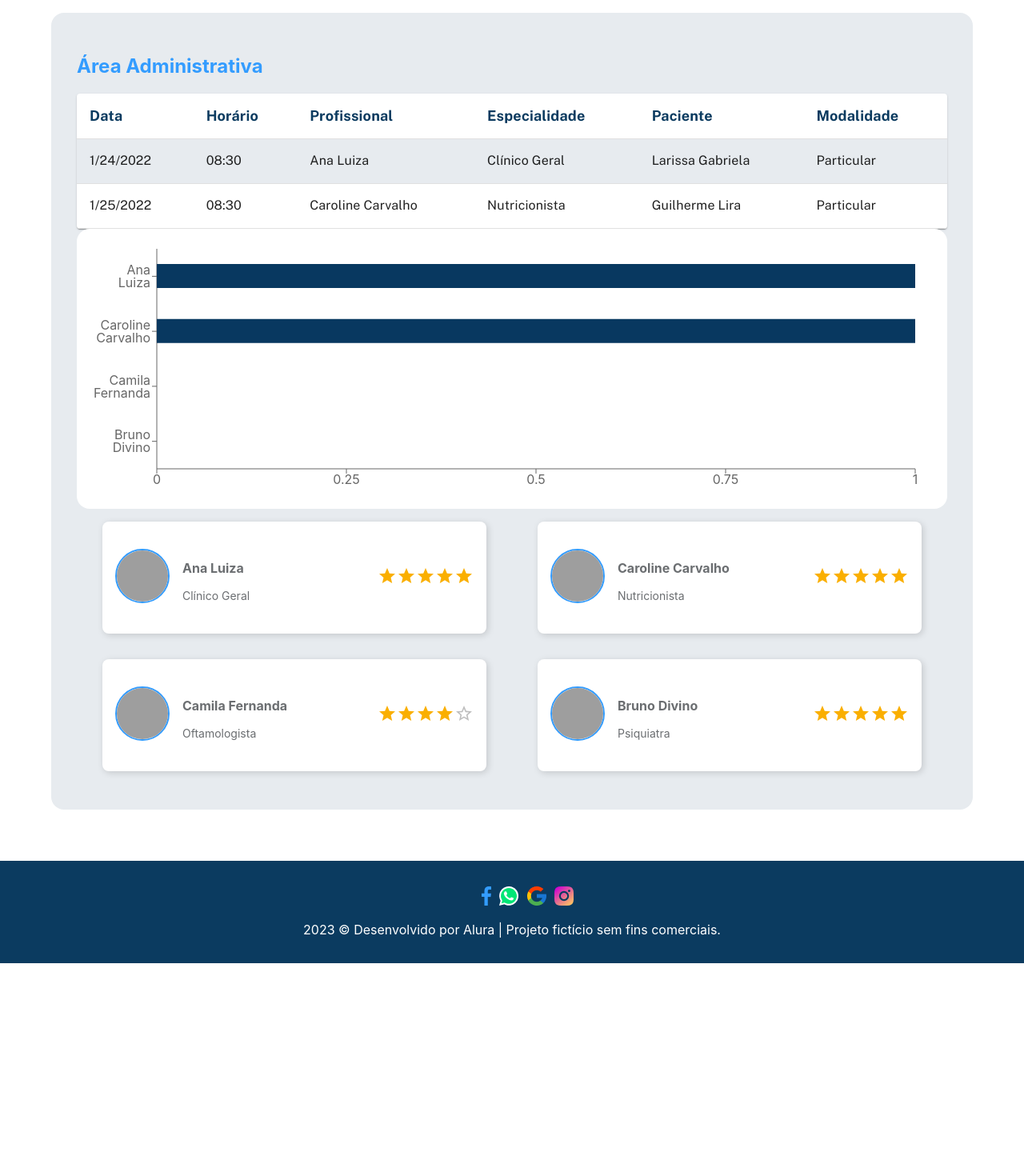
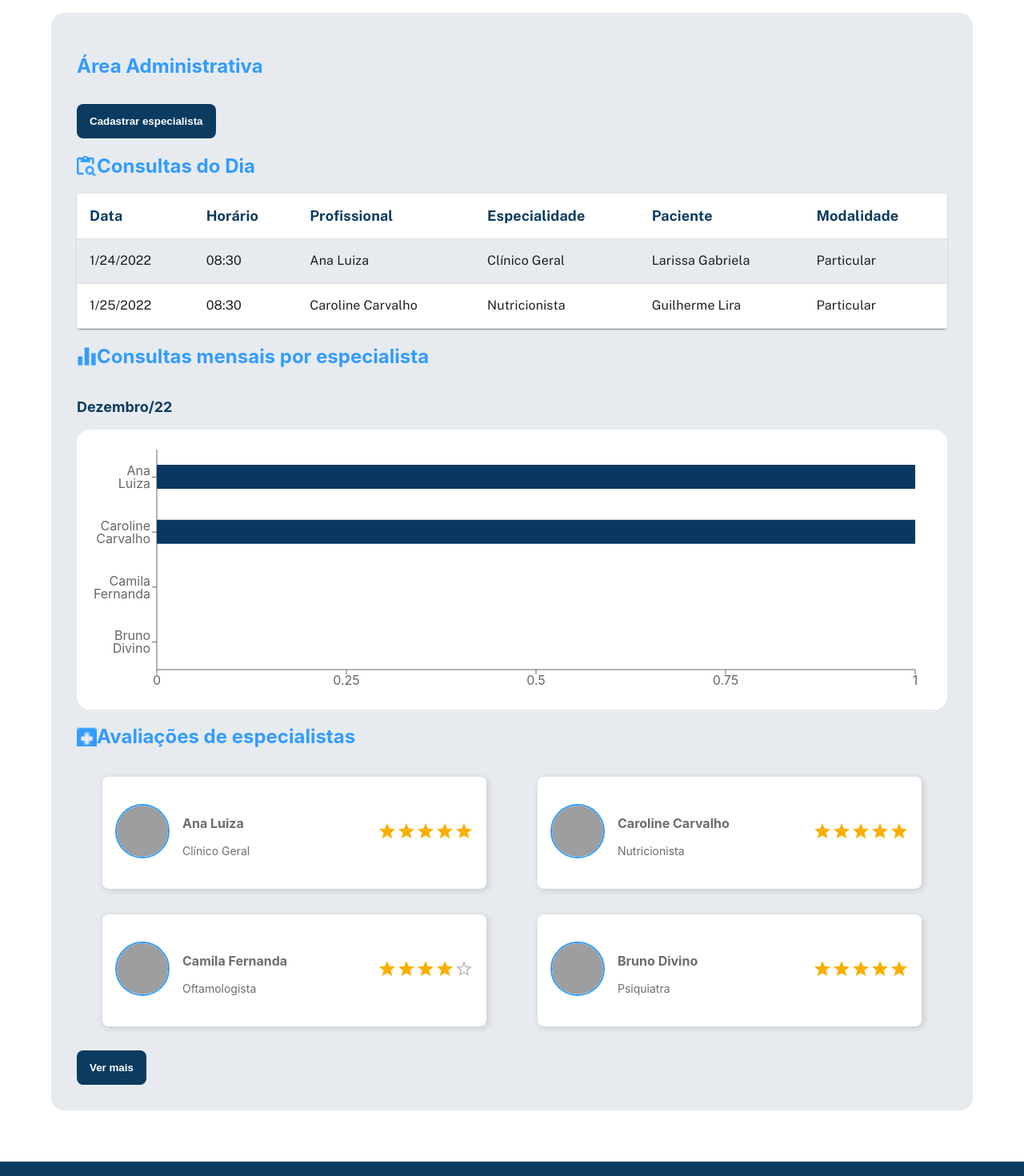
Before and after one commit to MonicaHillman/voll, a React (Create React App) app: page / in a window 1280 px wide. Shown: the part 160-1630 px from the top of the page at 80% size. Before the commit the page ends 1364 px from the top, so only its background shows below. Built offline with nearby package versions, Linux system fonts and the light colour scheme; data requests are answered from the project's data file; grey boxes are pictures that could not be loaded; the HTML template or start-up script is replaced by a standard one.

Commit message:
desafio aula 05

```diff
--- a/src/App.tsx
+++ b/src/App.tsx
@@ -1,9 +1,11 @@
 import './App.css';
 import Avaliacao from './components/Avaliacao';
+import Botao from './components/Botao';
 import Cabecalho from './components/Cabecalho';
 import Container from './components/Container';
 import Grafico from './components/Grafico';
 import Rodape from './components/Rodape';
+import Subtitulo from './components/Subtitulo';
 import Tabela from './components/Tabela';
 import Titulo from './components/Titulo';
 import useDadosConsulta from './useDadosConsulta';
@@ -22,8 +24,13 @@ function App() {
       <Cabecalho />
       <Container>
         <Titulo>Área Administrativa</Titulo>
+        <Botao>Cadastrar especialista</Botao>
+        <Titulo imagem="consulta">Consultas do Dia</Titulo>
         <Tabela consultas={consultas} />
+        <Titulo imagem="grafico">Consultas mensais por especialista</Titulo>
+        <Subtitulo>Dezembro/22</Subtitulo>
         <Grafico consultas={consultas} profissionais={profissionais} />
+        <Titulo imagem="avaliacao">Avaliações de especialistas</Titulo>
         <Avaliacao profissionais={profissionais} />
       </Container>
       <Rodape />
--- a/src/components/Avaliacao/index.tsx
+++ b/src/components/Avaliacao/index.tsx
@@ -1,5 +1,6 @@
 import styled from "styled-components";
 import IProfissional from "../../types/IProfissional";
+import Botao from "../Botao";
 import Card from "./Card";
 
 const SecaoCard = styled.section`
@@ -11,11 +12,14 @@ width: 100%;
 
 function Avaliacao({ profissionais }: { profissionais: IProfissional[] | null }) {
     return (
-        <SecaoCard>
-            {profissionais?.map((profissional) => {
-                return <Card profissional={profissional} />
-            })}
-        </SecaoCard>
+        <>
+            <SecaoCard>
+                {profissionais?.map((profissional) => {
+                    return <Card profissional={profissional} />
+                })}
+            </SecaoCard>
+            <Botao>Ver mais</Botao>
+        </>
     )
 }
 
```
